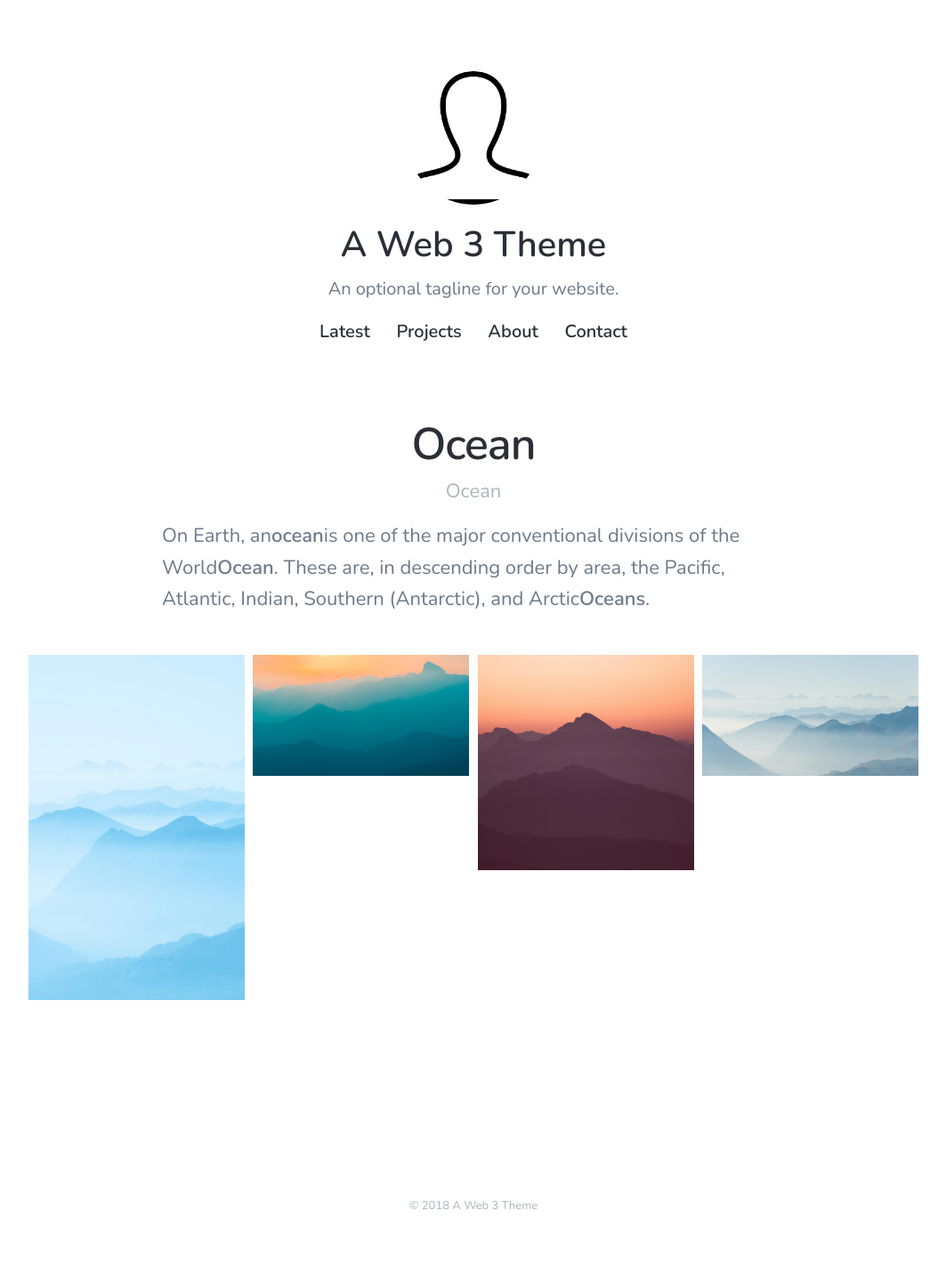
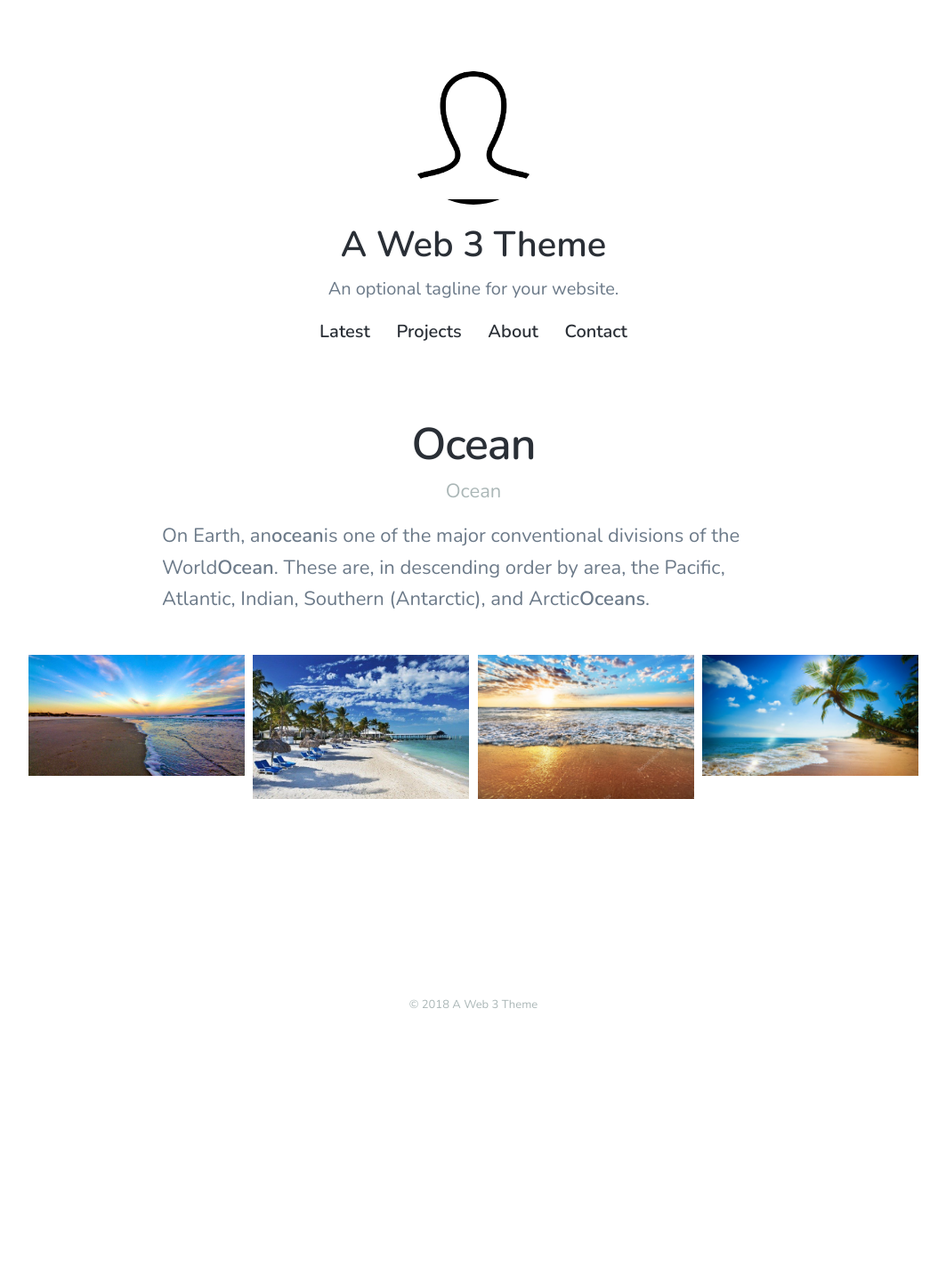
Before and after one commit to noremuhh/web-3-theme, a Jekyll site: the page built from _projects/ocean.markdown, in a window 1280 px wide. Shown: the whole page at 89% size, without its empty margins (108-1171 px from the left). Built offline with Jekyll 4.4.1, drawn with Linux system fonts in a browser that asks for light colours; nearby versions of some CDN libraries; after the commit the page ends 1216 px from its top, so only the background shows below that.

Commit message:
Updated Ocean

```diff
--- a/_projects/ocean.markdown
+++ b/_projects/ocean.markdown
@@ -8,8 +8,8 @@ featured_image: "/uploads/Ocean.jpg"
 On Earth, an**ocean**is one of the major conventional divisions of the World**Ocean**. These are, in descending order by area, the Pacific, Atlantic, Indian, Southern (Antarctic), and Arctic**Oceans**.
 
 <div class="gallery" data-columns="4">
-<img src="/images/demo/demo-portrait.jpg">
-<img src="/images/demo/demo-landscape.jpg">
-<img src="/images/demo/demo-square.jpg">
-<img src="/images/demo/demo-landscape-2.jpg">
+<img src="/uploads/1.jpg">
+<img src="/uploads/2.jpg">
+<img src="/uploads/3.jpg">
+<img src="/uploads/4.jpg">
 </div>
```
